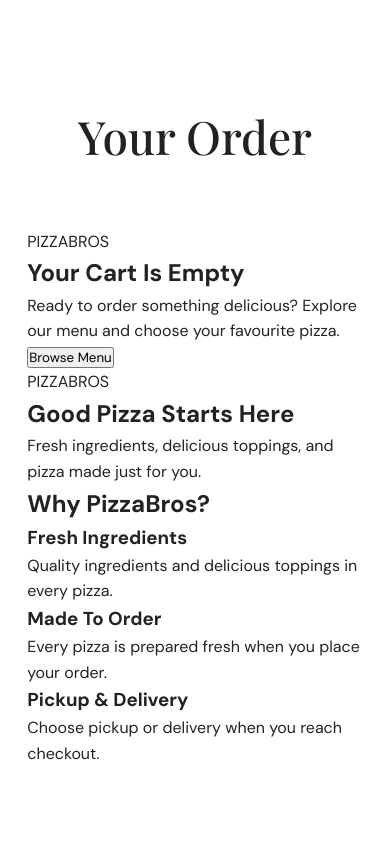
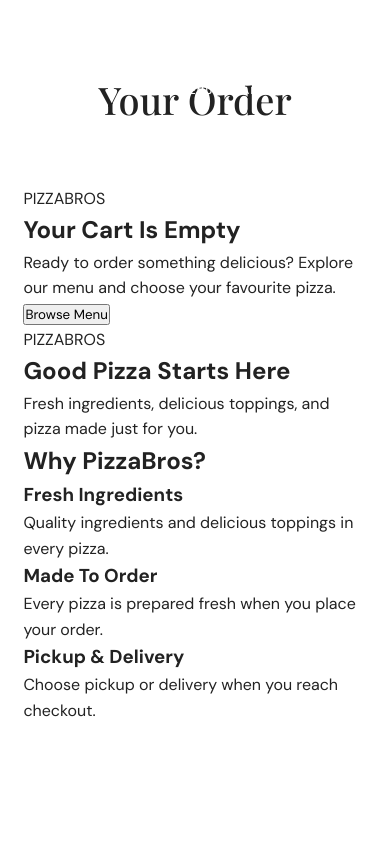
Before and after one commit to zach766/-12-credits--work-website-Assessment, a Flask app: page /cart in a window 390 px wide. After the commit the page ends 717 px from the top, so only its background shows below. Run offline with Flask 3, Linux system fonts and the light colour scheme; some web fonts are replaced.

Commit message:
Added mobile responsiveness for screens under 650px, including a stacked header, wrapped navigation, adjusted hero and section sizing, and a single-column product layout, plus styled featured pizza images with hover zoom effects and improved product information spacing.

```diff
--- a/PizzaBrosStore/static/css/style.css
+++ b/PizzaBrosStore/static/css/style.css
@@ -551,3 +551,103 @@
         gap: 50px;
     }
 }
+
+@media (max-width: 650px) {
+
+    header {
+        position: absolute;
+
+        flex-direction: column;
+
+        gap: 18px;
+
+        text-align: center;
+    }
+
+    nav {
+        flex-wrap: wrap;
+        justify-content: center;
+
+        gap: 12px 20px;
+    }
+
+    .hero {
+        min-height: 100svh;
+    }
+
+    .hero h2 {
+        font-size: 48px;
+    }
+
+    .hero p {
+        font-size: 14px;
+    }
+
+    section:not(.hero) {
+        padding: 70px 6%;
+    }
+
+    .section-title {
+        font-size: 38px;
+    }
+
+    .product-container {
+        grid-template-columns: 1fr;
+    }
+
+    .about-content h2 {
+        font-size: 42px;
+    }
+}
+
+
+/* ================================
+   FEATURED PIZZA IMAGES
+================================ */
+
+.product-image {
+    width: 100%;
+    height: 240px;
+    overflow: hidden;
+    background: #f5f3ef;
+}
+
+.product-image img {
+    width: 100%;
+    height: 100%;
+    object-fit: cover;
+    display: block;
+
+    transition: transform 0.5s ease;
+}
+
+.product-card:hover .product-image img {
+    transform: scale(1.05);
+}
+
+.product-info {
+    padding: 0 10px 25px;
+}
+
+.product-category {
+    text-transform: uppercase;
+    letter-spacing: 1.5px;
+    font-size: 10px !important;
+    font-weight: 700;
+    color: #999 !important;
+    margin-top: 20px !important;
+}
+
+.product-description {
+    min-height: 45px;
+}
+
+
+/* ================================
+   MENU PAGE
+================================ */
+
+.menu-page {
+    padding-top: 60px !important;
+    background: #ffffff;
+}
```
